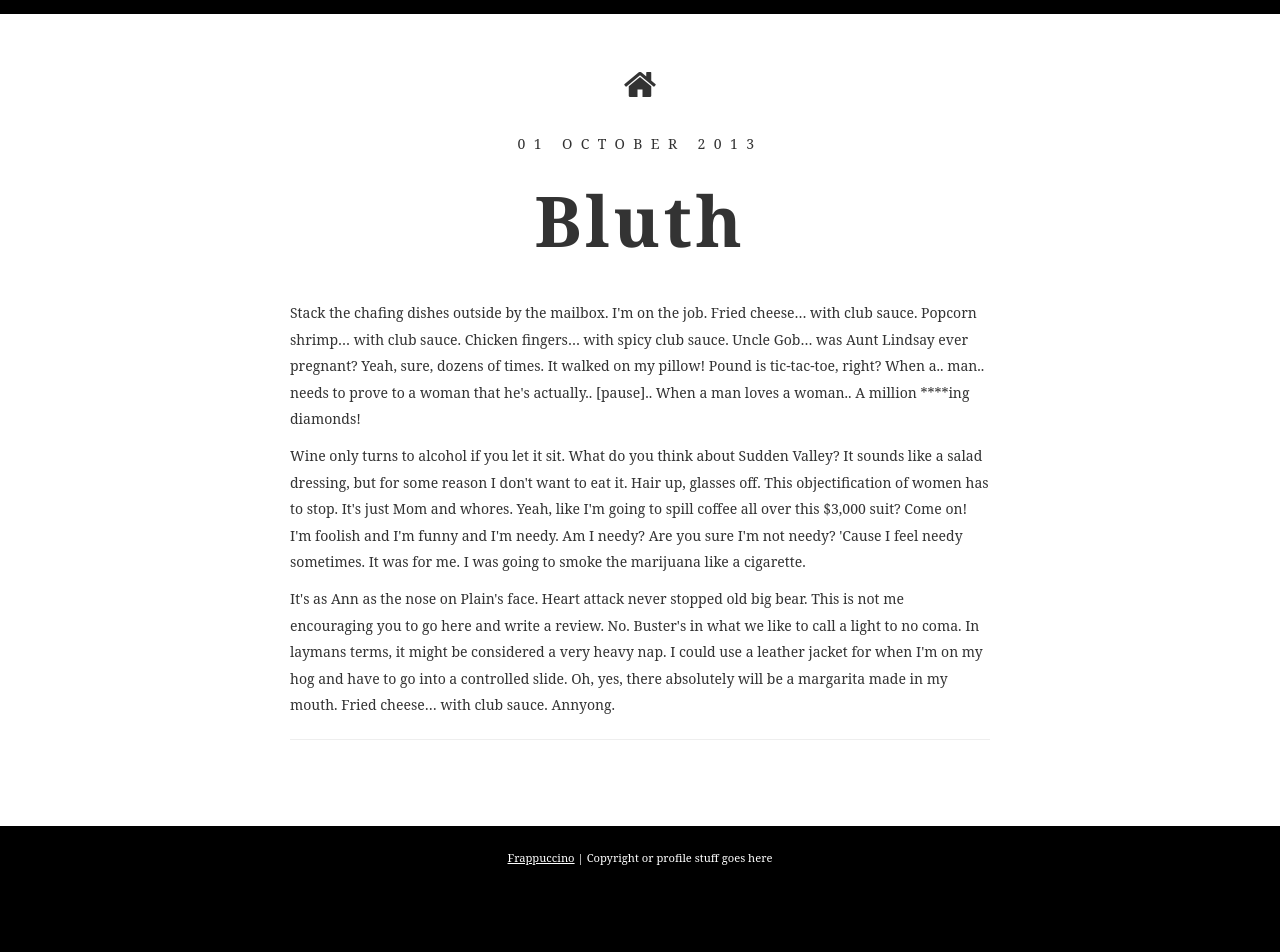
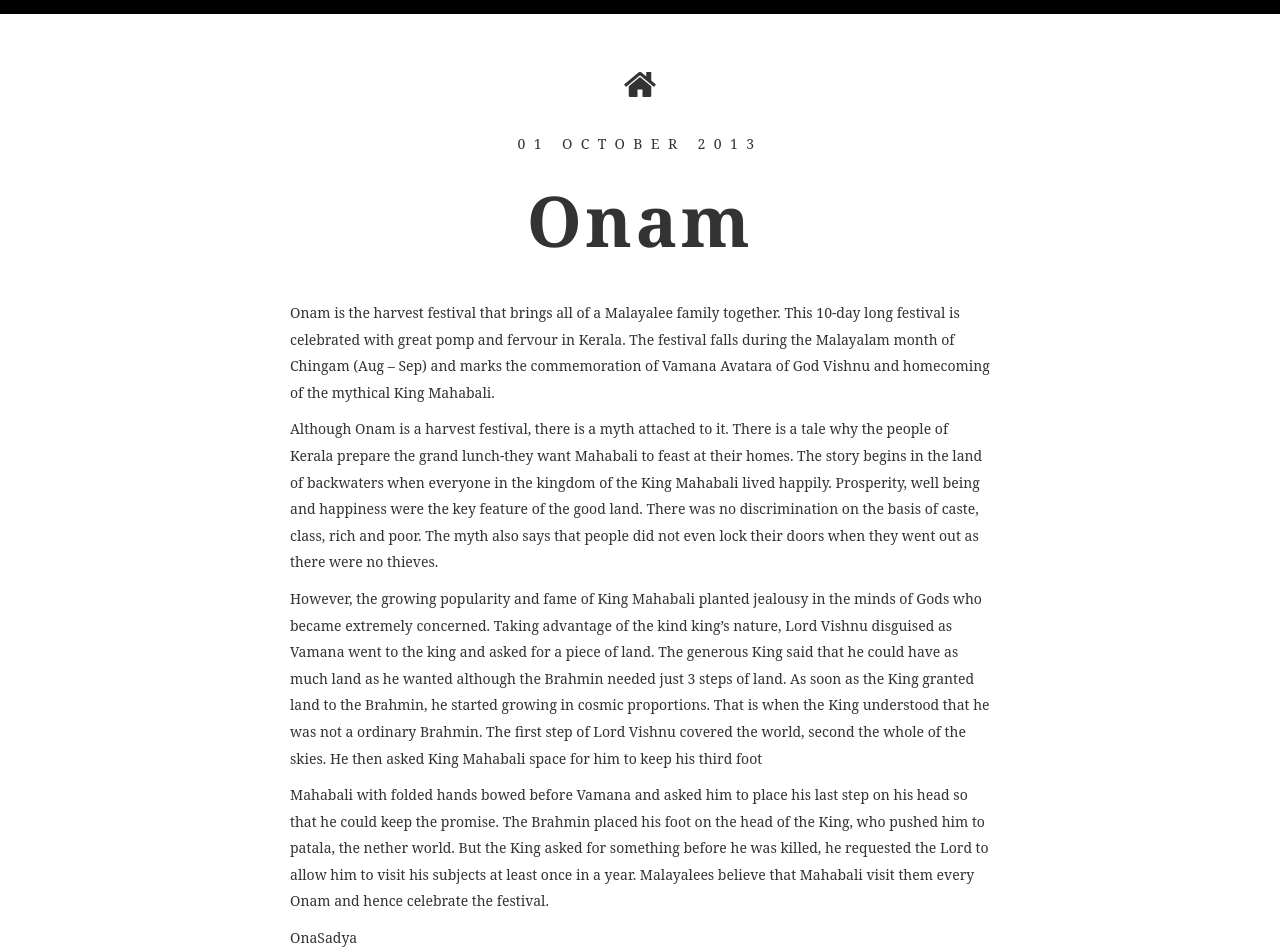
Before and after one commit to CelebrateOnam/CelebrateOnam.github.io, a Jekyll site: the page built from _posts/2013-10-01-tenth-post.md, in a window 1280 px wide and 1400 px high. Shown: the top 952 px of the window. Built offline with Jekyll 4.4.1, drawn with Linux system fonts in a browser that asks for light colours; some web fonts are replaced; some of the changed text lies outside the part shown.

Commit message:
Post Edit

```diff
--- a/_includes/bluth.html
+++ b/_includes/bluth.html
@@ -1,9 +1,35 @@
 <p>
-Stack the chafing dishes outside by the mailbox. I'm on the job. Fried cheese… with club sauce. Popcorn shrimp… with club sauce. Chicken fingers… with spicy club sauce. Uncle Gob… was Aunt Lindsay ever pregnant? Yeah, sure, dozens of times. It walked on my pillow! Pound is tic-tac-toe, right? When a.. man.. needs to prove to a woman that he's actually.. [pause].. When a man loves a woman.. A million ****ing diamonds!
+Onam is the harvest festival that brings all of a Malayalee family together. This 10-day long festival is celebrated with great pomp and fervour in Kerala. The festival falls during the Malayalam month of Chingam (Aug – Sep) and marks the commemoration of Vamana Avatara of God Vishnu and homecoming of the mythical King Mahabali.
 </p>
 <p>
-Wine only turns to alcohol if you let it sit. What do you think about Sudden Valley? It sounds like a salad dressing, but for some reason I don't want to eat it. Hair up, glasses off. This objectification of women has to stop. It's just Mom and whores. Yeah, like I'm going to spill coffee all over this $3,000 suit? Come on! I'm foolish and I'm funny and I'm needy. Am I needy? Are you sure I'm not needy? 'Cause I feel needy sometimes. It was for me. I was going to smoke the marijuana like a cigarette.
+Although Onam is a harvest festival, there is a myth attached to it. There is a tale why the people of Kerala prepare the grand lunch-they want Mahabali to feast at their homes. The story begins in the land of backwaters when everyone in the kingdom of the King Mahabali lived happily. Prosperity, well being and happiness were the key feature of the good land. There was no discrimination on the basis of caste, class, rich and poor. The myth also says that people did not even lock their doors when they went out as there were no thieves.
 </p>
 <p>
-It's as Ann as the nose on Plain's face. Heart attack never stopped old big bear. This is not me encouraging you to go here and write a review. No. Buster's in what we like to call a light to no coma. In laymans terms, it might be considered a very heavy nap. I could use a leather jacket for when I'm on my hog and have to go into a controlled slide. Oh, yes, there absolutely will be a margarita made in my mouth. Fried cheese… with club sauce. Annyong.
+However, the growing popularity and fame of King Mahabali planted jealousy in the minds of Gods who became extremely concerned. Taking advantage of the kind king’s nature, Lord Vishnu disguised as Vamana went to the king and asked for a piece of land. The generous King said that he could have as much land as he wanted although the Brahmin needed just 3 steps of land. As soon as the King granted land to the Brahmin, he started growing in cosmic proportions. That is when the King understood that he was not a ordinary Brahmin. The first step of Lord Vishnu covered the world, second the whole of the skies. He then asked King Mahabali space for him to keep his third foot
 </p>
+<p>
+Mahabali with folded hands bowed before Vamana and asked him to place his last step on his head so that he could keep the promise. The Brahmin placed his foot on the head of the King, who pushed him to patala, the nether world. But the King asked for something before he was killed, he requested the Lord to allow him to visit his subjects at least once in a year. Malayalees believe that Mahabali visit them every Onam and hence celebrate the festival.
+
+</p>
+<p>
+OnaSadya
+</p>
+
+
+<p>
+The mention of Onam brings in the sight of the banana leaf filled with hot pipping dishes. OnaSadhya is an art in itself. About 22 to 26 dishes are made and are served on the green leaf with brown rice and papadum (papad). Sambha, Avial, Parippucurry, Rasam being some of the well known ones, sweets include Payasam (kheer). The lunch is nothing less that a grand feast.
+</p>
+
+<p>
+Pookalam
+</p>
+
+
+<p>
+Pookalam is a floral carpet made in various designs on all the ten days of the festival. It is similar to a rangoli, only that the color powders are replaced with colorful flowers. People make it in front of their houses on the mud, Malayalees who reside outside Kerala lay Pookalam inside their houses due to space constraints.
+</p>
+
+
+<p>
+<img src="Avial.jpg"/>
+</p>
--- a/_posts/2013-10-01-tenth-post.md
+++ b/_posts/2013-10-01-tenth-post.md
@@ -1,6 +1,6 @@
 ---
 layout: post_page
-title: Bluth
+title: Onam
 ---
 
 {% include bluth.html %}
```
